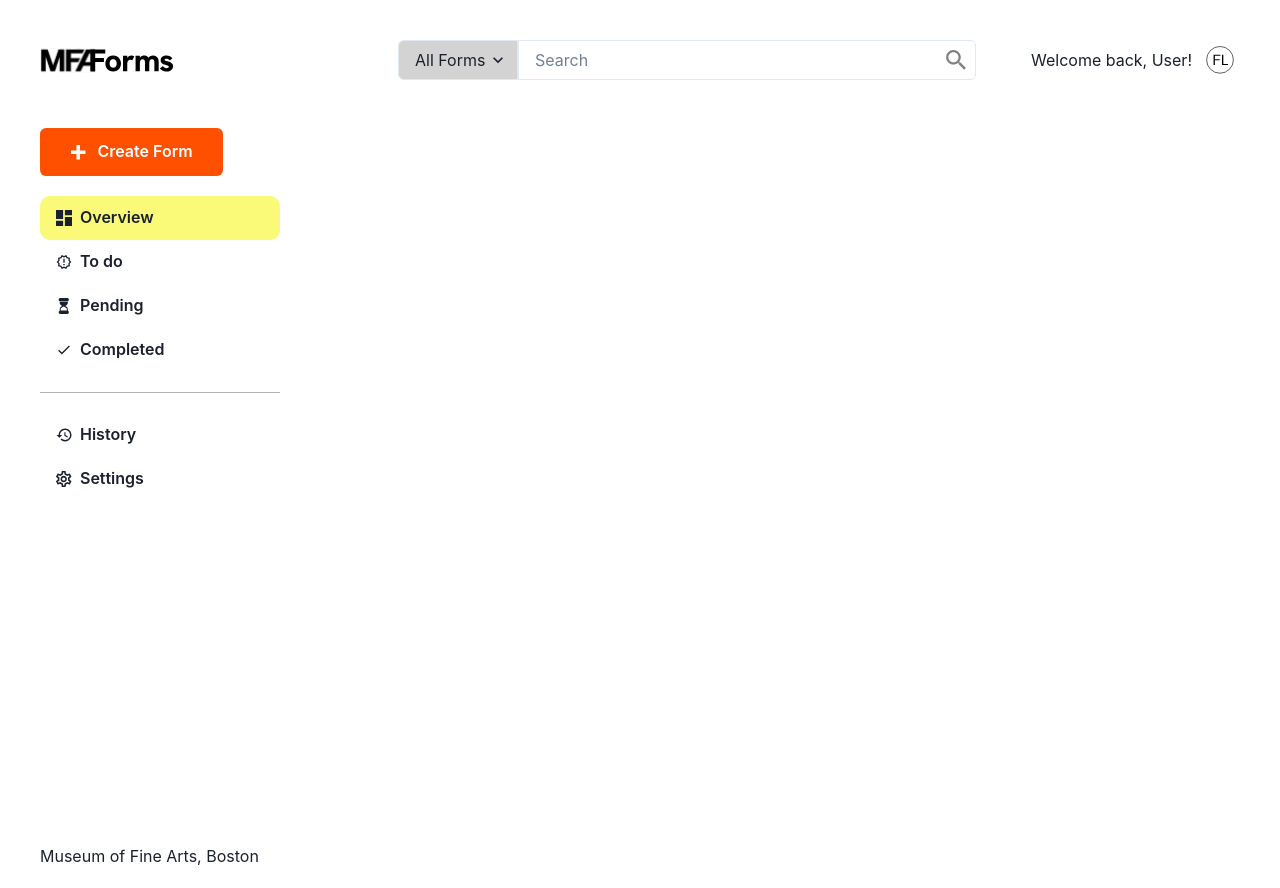
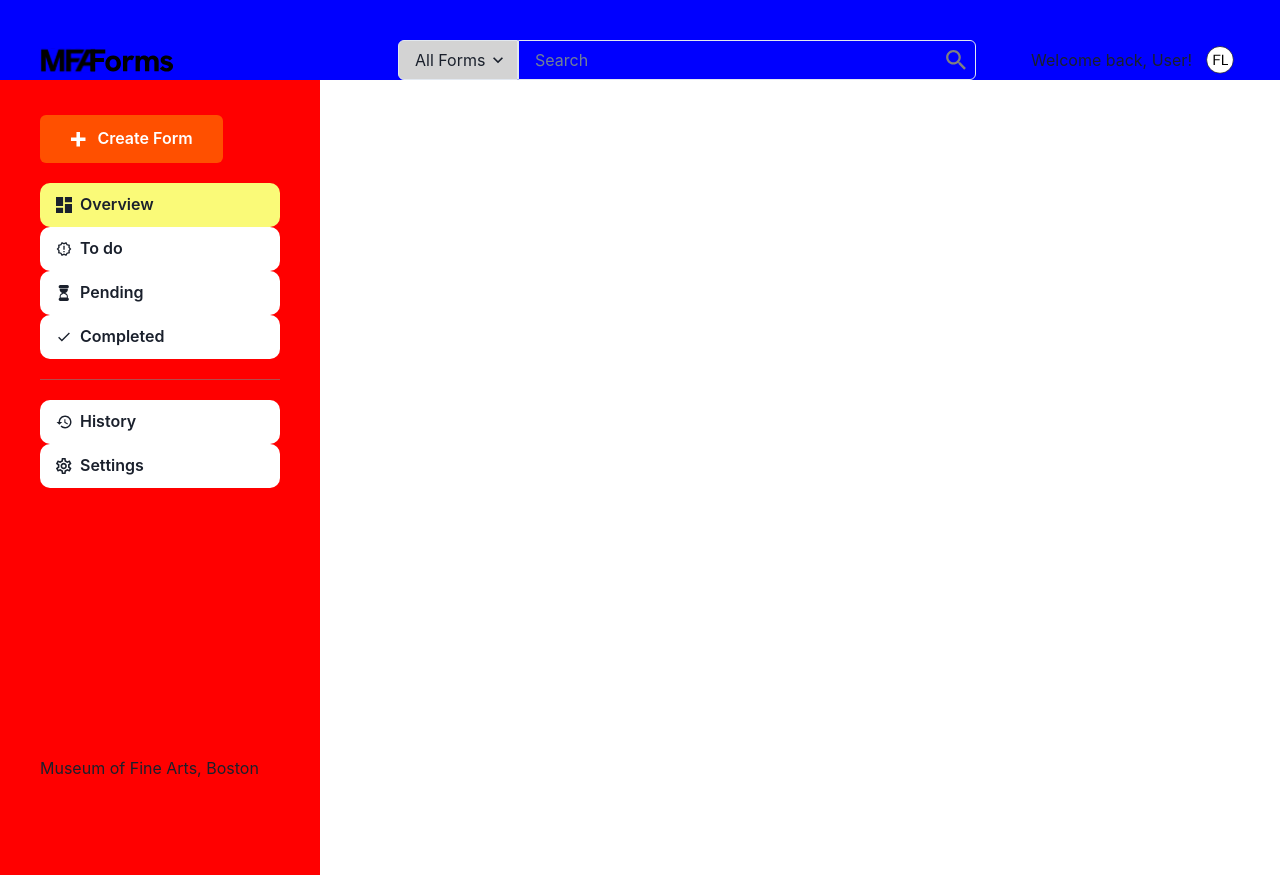
Before and after one commit to sandboxnu/mfa-form-automator, a Next.js app in the folder frontend/: page / in a window 1280 px wide. After the commit the page ends 800 px from the top, so only its background shows below. Built offline with nearby package versions, Linux system fonts and the light colour scheme.

Commit message:
fixed bars

```diff
--- a/frontend/src/components/Layout.tsx
+++ b/frontend/src/components/Layout.tsx
@@ -5,15 +5,16 @@ import { TopBar } from "./TopBar";
 // Common layout component for all pages
 export const Layout = ({ children }: { children: any }) => {
   return (
-    <>
-      <VStack>
+    <Box display="flex">
+      <NavBar />
+      {/* Sidebar */}
+      <Box flex="1" position="fixed" top="75">
         <TopBar />
-        <HStack minW="100vw">
-          <NavBar />
-          <Spacer />
-          {children}
-        </HStack>
-      </VStack>
-    </>
+        {/* Navbar */}
+        <Box mt="50px" p="4">
+          {/* Rest content */}
+        </Box>
+      </Box>
+    </Box>
   );
 };
--- a/frontend/src/components/NavBar.tsx
+++ b/frontend/src/components/NavBar.tsx
@@ -56,7 +56,7 @@ const StyleButton = ({ children, link }: { children: any; link: string }) => {
 // Navbar component
 export const NavBar: React.FC = () => {
   return (
-    <Box padding={10} w={320} h="100vh">
+    <Box position="fixed" top="75" padding={10} w={320} h="100vh" bg="red">
       <Flex
         alignItems="flex-start"
         justify="space-around"
@@ -117,7 +117,7 @@ export const NavBar: React.FC = () => {
             Settings
           </StyleButton>
         </Box>
-        <Box position="absolute" bottom="0" fontSize={16} paddingBottom={5}>
+        <Box position="absolute" bottom="75" fontSize={16} paddingBottom={5}>
           Museum of Fine Arts, Boston
         </Box>
       </Flex>
--- a/frontend/src/components/TopBar.tsx
+++ b/frontend/src/components/TopBar.tsx
@@ -14,7 +14,7 @@ import {
 
 export const TopBar: React.FC = () => {
   return (
-    <Box padding={10} w="100vw" h="75">
+    <Box position="fixed" top="0" padding={10} w="100vw" h="75" bg="blue">
       <HStack>
         <MFALogoIcon height="35" width="35" />
         <Spacer minW={200} />
```
